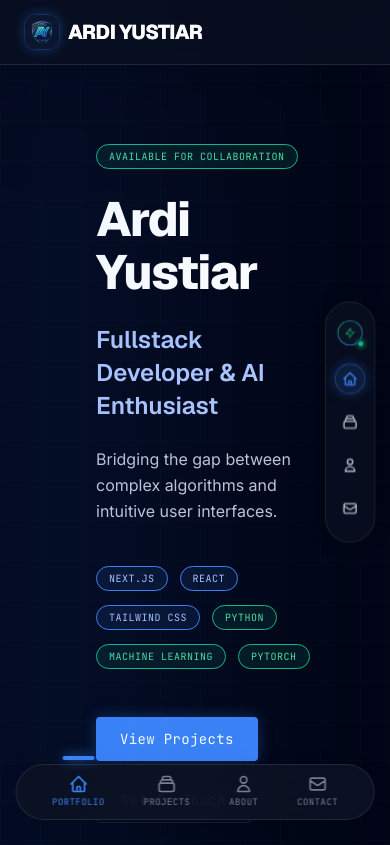
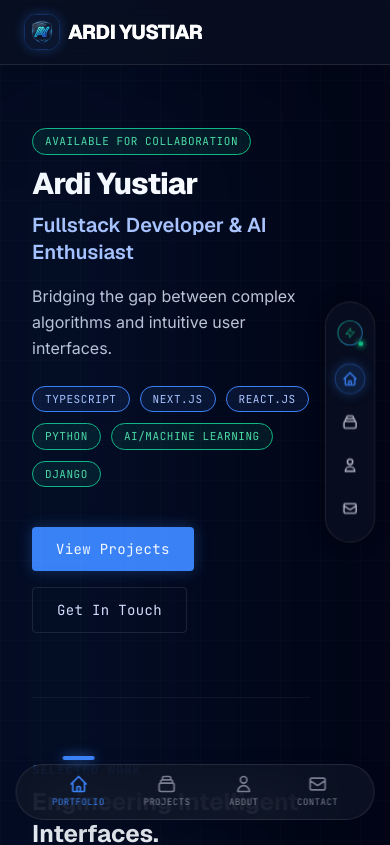
Before and after one commit to yusss4me/my-porto, a Next.js app: page / in a window 390 px wide. Shown: the top 845 px of the page. Built offline with nearby package versions, Linux system fonts and the light colour scheme; a web font is replaced by a local one.

Commit message:
style: refine responsive layout, update footer social links and tech stack data

```diff
--- a/components/atoms/Badge.tsx
+++ b/components/atoms/Badge.tsx
@@ -15,7 +15,7 @@ export default function Badge({ children, variant = 'blue' }: BadgeProps) {
 
   return (
     <span
-      className={`inline-block border rounded-full px-3 py-1 text-[10px] tracking-wider uppercase font-mono ${colorClasses}`}
+      className={`inline-block border rounded-full px-3 py-1 text-[11px] md:text-xs tracking-wider uppercase font-mono ${colorClasses}`}
     >
       {children}
     </span>
--- a/components/organisms/AboutOverviewSection.tsx
+++ b/components/organisms/AboutOverviewSection.tsx
@@ -23,7 +23,7 @@ export default function AboutOverviewSection() {
   ];
 
   return (
-    <section id="about-overview" className="py-12 md:py-16 border-t border-white/5">
+    <section id="about-overview" className="py-16 md:py-24 border-t border-white/5">
       <div className="grid grid-cols-1 md:grid-cols-2 gap-12 items-center">
         {/* Left Column: Information & Highlights */}
         <div>
@@ -32,7 +32,7 @@ export default function AboutOverviewSection() {
             <span>ABOUT ME // OVERVIEW</span>
           </div>
 
-          <h2 className="font-geist text-3xl md:text-5xl font-bold text-white mt-2 mb-6">
+          <h2 className="font-geist text-2xl md:text-3xl lg:text-5xl font-bold text-white mt-2 mb-6">
             Building Digital Products & Exploring AI
           </h2>
 
--- a/components/organisms/HeroSection.tsx
+++ b/components/organisms/HeroSection.tsx
@@ -11,8 +11,8 @@ export default function HeroSection() {
   const { profile, techStack } = portfolioData;
 
   return (
-    <section id="home" className="py-12 md:py-16 flex flex-col justify-center">
-      <div className="inline-flex mb-6">
+    <section id="home" className="py-16 md:py-24 flex flex-col justify-center">
+      <div className="inline-flex mb-3">
         <Badge variant="green">{profile.status}</Badge>
       </div>
 
@@ -20,7 +20,7 @@ export default function HeroSection() {
         initial={{ opacity: 0, y: 30 }}
         animate={{ opacity: 1, y: 0 }}
         transition={{ duration: 0.8, ease: "easeOut" }}
-        className="font-geist text-5xl md:text-7xl font-extrabold tracking-tight text-white mb-6 max-w-4xl leading-[1.1]"
+        className="font-geist text-3xl sm:text-4xl md:text-5xl lg:text-6xl font-extrabold tracking-tight text-white mb-3 max-w-4xl leading-[1.1]"
       >
         {profile.name}
       </motion.h1>
@@ -29,12 +29,12 @@ export default function HeroSection() {
         initial={{ opacity: 0, y: 30 }}
         animate={{ opacity: 1, y: 0 }}
         transition={{ duration: 0.8, ease: "easeOut", delay: 0.15 }}
-        className="font-geist text-2xl md:text-4xl font-semibold text-[#adc6ff] mb-6 max-w-3xl leading-snug"
+        className="font-geist text-xl sm:text-2xl md:text-3xl lg:text-4xl font-semibold text-[#adc6ff] max-w-3xl leading-snug mb-4"
       >
         {profile.title}
       </motion.h2>
 
-      <p className="font-inter text-[#c2c6d6] text-base md:text-lg max-w-2xl mb-10 leading-relaxed">
+      <p className="font-inter text-[#c2c6d6] text-base md:text-lg max-w-2xl mb-6 leading-relaxed">
         {profile.bio}
       </p>
 
@@ -52,7 +52,7 @@ export default function HeroSection() {
         }}
         initial="hidden"
         animate="visible"
-        className="flex flex-wrap gap-3 max-w-2xl mb-12"
+        className="flex flex-wrap gap-2.5 max-w-2xl mb-10"
       >
         {techStack.map((tech) => (
           <motion.div
@@ -66,7 +66,7 @@ export default function HeroSection() {
               },
             }}
           >
-            <Badge variant={tech.category === 'AI/ML' ? 'green' : 'blue'}>
+            <Badge variant={tech.category === 'python' ? 'green' : 'blue'}>
               {tech.name}
             </Badge>
           </motion.div>
--- a/components/organisms/ProjectGrid.tsx
+++ b/components/organisms/ProjectGrid.tsx
@@ -16,13 +16,13 @@ export default function ProjectGrid() {
   const [selectedSpecsProduct, setSelectedSpecsProduct] = useState<ProductData | null>(null);
 
   return (
-    <section id="projects" className="py-12 md:py-16 border-t border-white/5">
+    <section id="projects" className="py-16 md:py-24 border-t border-white/5">
       <div className="flex flex-col md:flex-row md:items-end justify-between mb-12 gap-4">
         <div>
           <span className="font-mono text-xs text-[#3b82f6] tracking-widest uppercase font-bold block mb-2">
             Selected Work
           </span>
-          <h2 className="font-geist text-3xl md:text-5xl font-bold text-white mt-1">
+          <h2 className="font-geist text-2xl md:text-3xl lg:text-5xl font-bold text-white mt-1">
             Engineering Intelligent Interfaces.
           </h2>
         </div>
--- a/components/templates/MainLayout.tsx
+++ b/components/templates/MainLayout.tsx
@@ -30,9 +30,9 @@ export default function MainLayout({ children }: MainLayoutProps) {
       </Suspense>
 
       {/* Safe padding on mobile (pr-16) to prevent overlap with the right-aligned sidebar */}
-      <main className="max-w-6xl mx-auto pl-24 pr-16 md:px-16 pt-24 w-full">
+      <main className="max-w-6xl mx-auto  pl-8 sm:pl-12 md:pl-16 lg:pl-24 xl:pl-2 pr-20 lg:pr-8 pt-16 w-full">
         {children}
-      <Copyright />
+        <Copyright />
       </main>
 
 
--- a/data/footerData.ts
+++ b/data/footerData.ts
@@ -13,6 +13,40 @@ export const footerData = {
     successAlert: "Message sent!",
   },
   copyrightSuffix: "Engineered for the future.",
+  socialPlatforms: [
+    {
+      name: "GitHub",
+      handle: "@yusss4me",
+      url: "https://github.com/yusss4me",
+      icon: "Github",
+      description: "Code repositories & open source contributions",
+      color: "hover:border-zinc-400 hover:text-white"
+    },
+    {
+      name: "LinkedIn",
+      handle: "Ardi Yustiar",
+      url: "https://linkedin.com/in/ardi-yustiar-8250ba240/",
+      icon: "Linkedin",
+      description: "Professional network & career updates",
+      color: "hover:border-blue-500 hover:text-blue-400"
+    },
+    {
+      name: "Email Transmit",
+      handle: "contact@ardiyustiar.dev",
+      url: "mailto:contact@ardiyustiar.dev",
+      icon: "Mail",
+      description: "Direct channel for inquiries & collaboration",
+      color: "hover:border-cyan-500 hover:text-cyan-400"
+    },
+    {
+      name: "Twitter / X",
+      handle: "@ardiyustiar",
+      url: "https://twitter.com",
+      icon: "Twitter",
+      description: "Tech thoughts & rapid updates",
+      color: "hover:border-sky-400 hover:text-sky-300"
+    }
+  ],
   statusWidget: {
     systemStatusLabel: "SYSTEM_STATUS //",
     statusLabel: "STATUS:",
--- a/data/navigationData.ts
+++ b/data/navigationData.ts
@@ -9,7 +9,7 @@ export const landingSections: NavItemConfig[] = [
   {
     id: 'home',
     label: 'Home',
-    href: '#home',
+    href: '#',
     icon: 'M3 12l2-2m0 0l7-7 7 7M5 10v10a1 1 0 001 1h3m10-11l2 2m-2-2v10a1 1 0 01-1 1h-3m-6 0a1 1 0 001-1v-4a1 1 0 011-1h2a1 1 0 011 1v4a1 1 0 001 1m-6 0h6',
   },
   {
--- a/data/portfolioData.json
+++ b/data/portfolioData.json
@@ -16,28 +16,28 @@
   },
   "techStack": [
     {
-      "name": "Next.js",
-      "category": "Frontend"
+      "name": "TypeScript",
+      "category": "Typescript"
     },
     {
-      "name": "React",
-      "category": "Frontend"
+      "name": "Next.js",
+      "category": "Typescript"
     },
     {
-      "name": "Tailwind CSS",
-      "category": "Frontend"
+      "name": "React.js",
+      "category": "Typescript"
     },
     {
       "name": "Python",
-      "category": "AI/ML"
+      "category": "python"
     },
     {
-      "name": "Machine Learning",
-      "category": "AI/ML"
+      "name": "AI/Machine Learning",
+      "category": "python"
     },
     {
-      "name": "PyTorch",
-      "category": "AI/ML"
+      "name": "Django",
+      "category": "python"
     }
   ],
   "projects": [
```
Also changed, not shown: components/organisms/Footer.tsx (+92 -11 lines).
